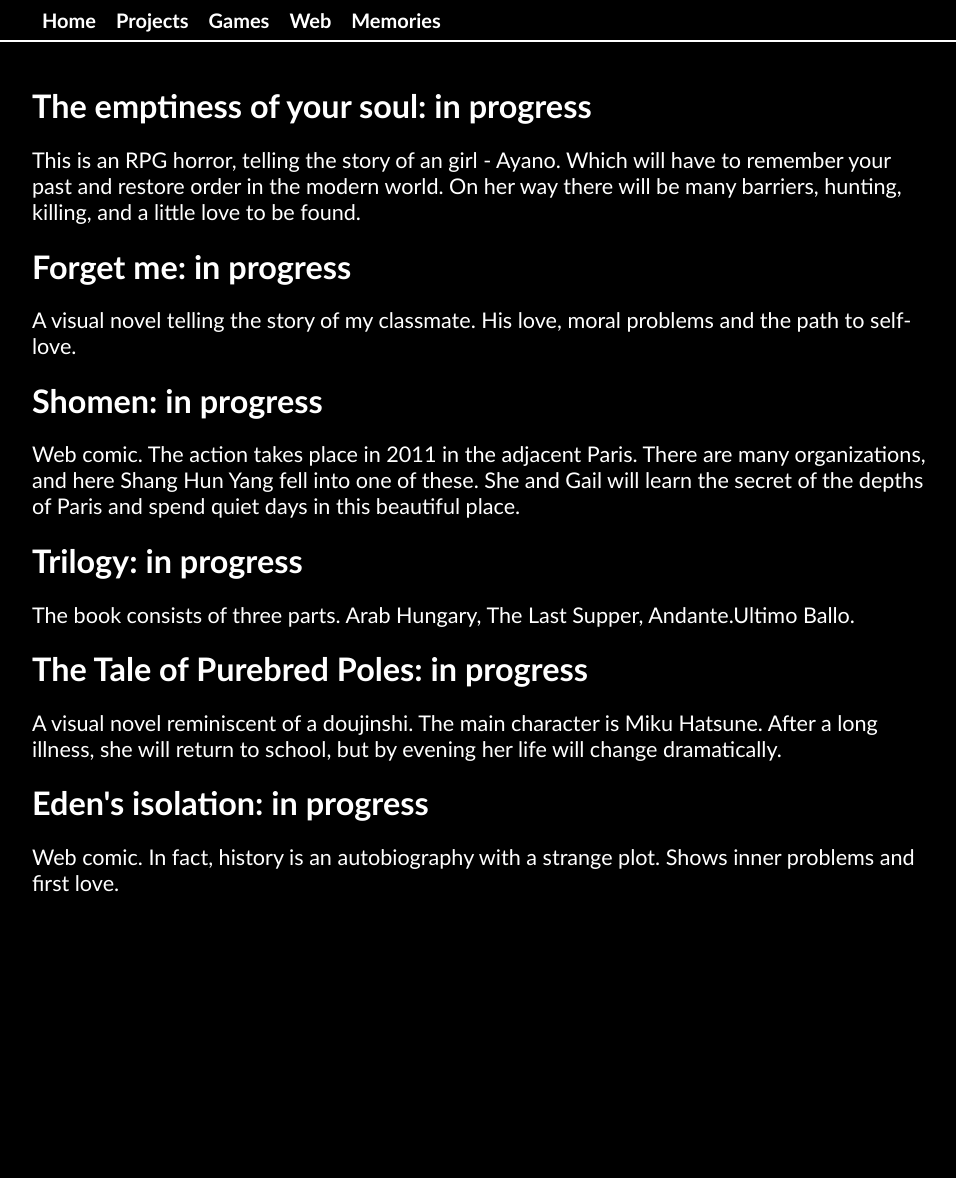
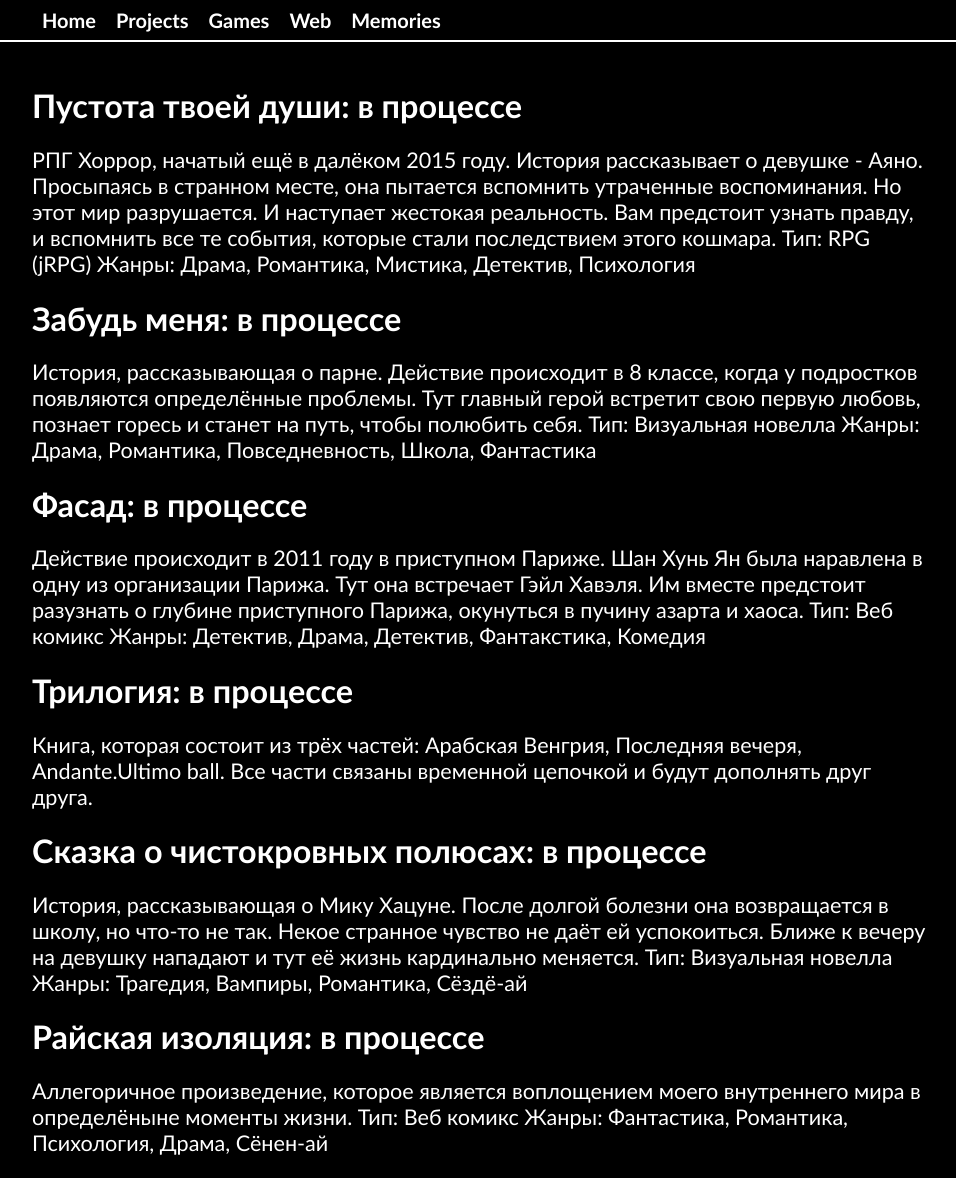
Before and after one commit to fickus2/fickus2.github.io, a Jekyll site: the page built from projects/index.html, in a window 1280 px wide and 1178 px high. Shown: the whole window, without its empty margins (160-1116 px from the left). Built offline with Jekyll 4.4.1, drawn with Linux system fonts in a browser that asks for light colours.

Commit message:
Update index.html

```diff
--- a/projects/index.html
+++ b/projects/index.html
@@ -3,16 +3,26 @@ layout: default
 title: Projects
 ---
 <div class="blurb">
-    <h2 onclick="toggleVisibility('.texttobehidden')">The emptiness of your soul: in progress</h2>
-	<p class="texttobehidden">This is an RPG horror, telling the story of an girl - Ayano. Which will have to remember your past and restore order in the modern world. On her way there will be many barriers, hunting, killing, and a little love to be found.</p>
-	<h2 onclick="toggleVisibility('.texttobehidden')">Forget me: in progress</h2>
-	<p class="texttobehidden">A visual novel telling the story of my classmate. His love, moral problems and the path to self-love.</p>
-	<h2 onclick="toggleVisibility('.texttobehidden')">Shomen: in progress</h2>
-	<p class="texttobehidden">Web comic. The action takes place in 2011 in the adjacent Paris. There are many organizations, and here Shang Hun Yang fell into one of these. She and Gail will learn the secret of the depths of Paris and spend quiet days in this beautiful place.</p>
-	<h2 onclick="toggleVisibility('.texttobehidden')">Trilogy: in progress</h2>
-	<p class="texttobehidden">The book consists of three parts. Arab Hungary, The Last Supper, Andante.Ultimo Ballo.</p>
-	<h2 onclick="toggleVisibility('.texttobehidden')">The Tale of Purebred Poles: in progress</h2>
-	<p class="texttobehidden">A visual novel reminiscent of a doujinshi. The main character is Miku Hatsune. After a long illness, she will return to school, but by evening her life will change dramatically.</p>
-	<h2 onclick="toggleVisibility('.texttobehidden')">Eden's isolation: in progress</h2>
-	<p class="texttobehidden">Web comic. In fact, history is an autobiography with a strange plot. Shows inner problems and first love.</p>
+    <h2 onclick="toggleVisibility('.texttobehidden')">Пустота твоей души: в процессе</h2>
+	<p class="texttobehidden">РПГ Хоррор, начатый ещё в далёком 2015 году. История рассказывает о девушке - Аяно. Просыпаясь в странном месте, она пытается вспомнить утраченные воспоминания. Но этот мир разрушается. И наступает жестокая реальность. Вам предстоит узнать правду, и вспомнить все те события, которые стали последствием этого кошмара.
+	   Тип: RPG (jRPG)
+	   Жанры: Драма, Романтика, Мистика, Детектив, Психология </p>
+	<h2 onclick="toggleVisibility('.text')">Забудь меня: в процессе</h2>
+	<p class="text">История, рассказывающая о парне. Действие происходит в 8 классе, когда у подростков появляются определённые проблемы. Тут главный герой встретит свою первую любовь, познает горесь и станет на путь, чтобы полюбить себя.
+	   Тип: Визуальная новелла
+	   Жанры: Драма, Романтика, Повседневность, Школа, Фантастика </p>
+	<h2 onclick="toggleVisibility('.tobehidden')">Фасад: в процессе</h2>
+	<p class="tobehidden">Действие происходит в 2011 году в приступном Париже. Шан Хунь Ян была наравлена в одну из организации Парижа. Тут она встречает Гэйл Хавэля. Им вместе предстоит разузнать о глубине приступного Парижа, окунуться в пучину азарта и хаоса.
+	   Тип: Веб комикс
+	   Жанры: Детектив, Драма, Детектив, Фантакстика, Комедия</p>
+	<h2 onclick="toggleVisibility('.behidden')">Трилогия: в процессе</h2>
+	<p class="behidden">Книга, которая состоит из трёх частей: Арабская Венгрия, Последняя вечеря, Andante.Ultimo ball. Все части связаны временной цепочкой и будут дополнять друг друга.</p>
+	<h2 onclick="toggleVisibility('.textto')">Сказка о чистокровных полюсах: в процессе</h2>
+	<p class="textto">История, рассказывающая о Мику Хацуне. После долгой болезни она возвращается в школу, но что-то не так. Некое странное чувство не даёт ей успокоиться. Ближе к вечеру на девушку нападают и тут её жизнь кардинально меняется.
+	   Тип: Визуальная новелла
+	   Жанры: Трагедия, Вампиры, Романтика, Сёздё-ай</p>
+	<h2 onclick="toggleVisibility('.hidden')">Райская изоляция: в процессе</h2>
+	<p class="hidden">Аллегоричное произведение, которое является воплощением моего внутреннего мира в определёныне моменты жизни.
+	   Тип: Веб комикс
+	   Жанры: Фантастика, Романтика, Психология, Драма, Сёнен-ай</p>
 </div>
```
